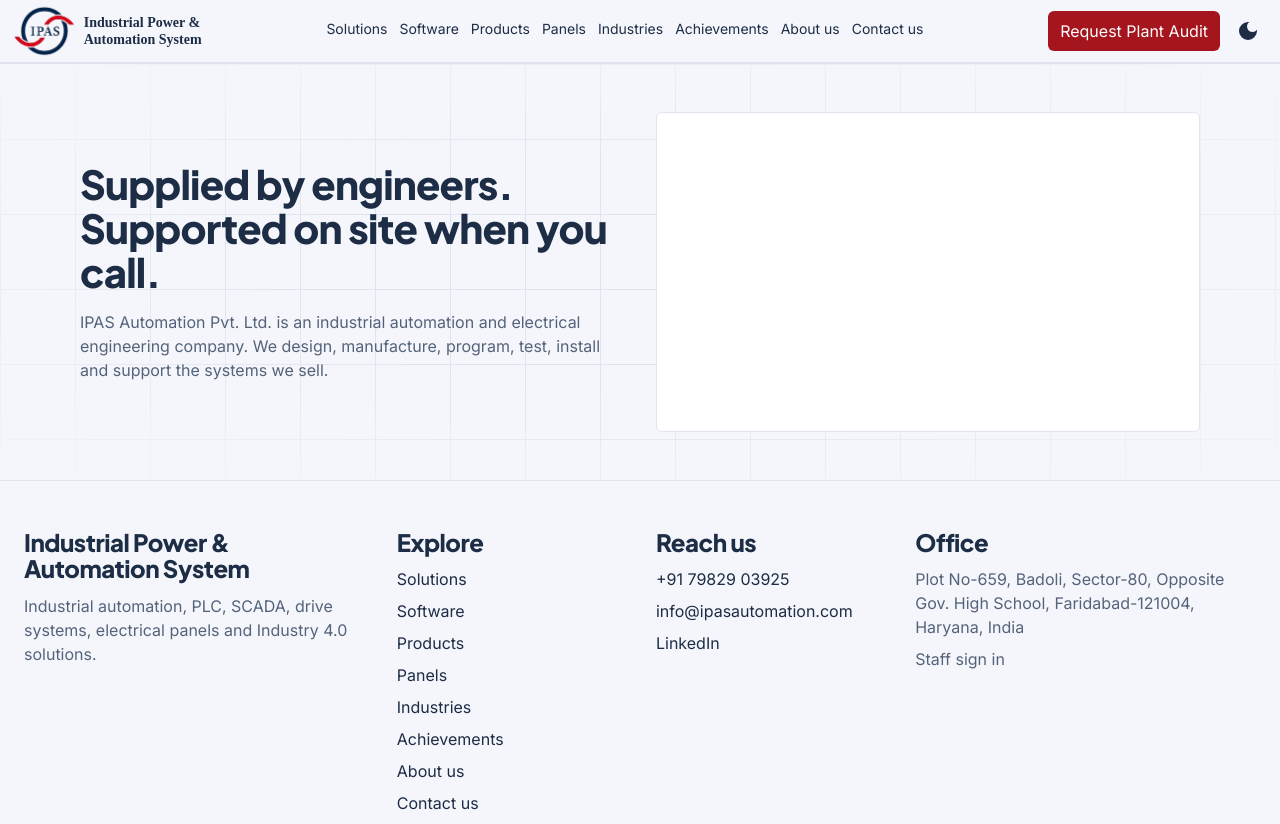
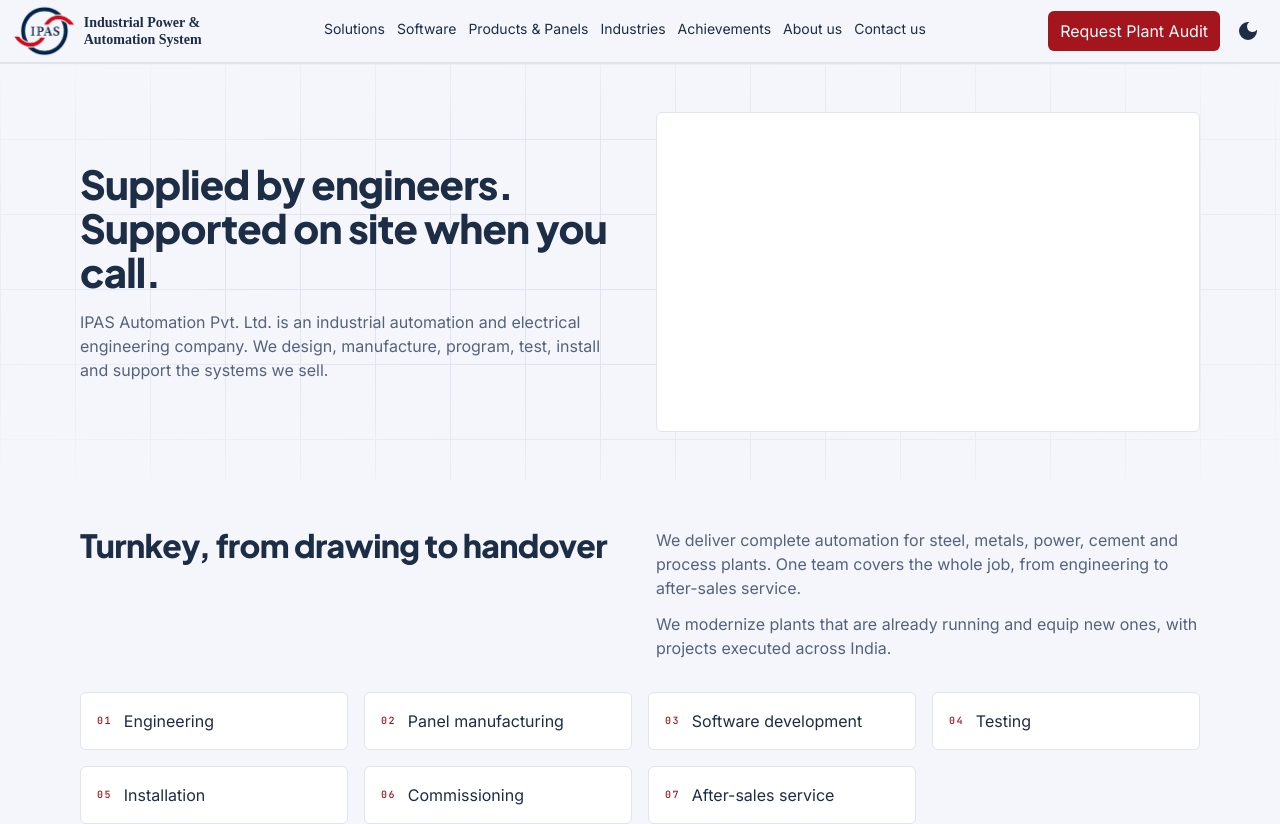
Before and after one commit to shrwn08/ipas-frontend, a React (Vite) app: page /about-us in a window 1280 px wide. Shown: the top 824 px of the page. Built offline with nearby package versions, Linux system fonts and the light colour scheme.

Commit message:
Turnkey  component  added

```diff
--- /dev/null
+++ b/src/components/about-us/TurnkeyDelivery.jsx
@@ -0,0 +1,52 @@
+import React from 'react'
+
+const stages = [
+  "Engineering",
+  "Panel manufacturing",
+  "Software development",
+  "Testing",
+  "Installation",
+  "Commissioning",
+  "After-sales service",
+];
+
+function TurnkeyDelivery() {
+ return (
+    <section className="w-full py-8 md:py-12">
+      <div className="w-full flex flex-col gap-8 px-4 lg:px-20">
+        <div className="w-full grid grid-cols-1 md:grid-cols-2 gap-4 md:gap-8 items-start">
+          <h2 className="text-2xl sm:text-3xl lg:text-4xl font-bold text-left">
+            Turnkey, from drawing to handover
+          </h2>
+          <div className="flex flex-col gap-3">
+            <p className="text-left">
+              We deliver complete automation for steel, metals, power, cement
+              and process plants. One team covers the whole job, from
+              engineering to after-sales service.
+            </p>
+            <p className="text-left">
+              We modernize plants that are already running and equip new ones,
+              with projects executed across India.
+            </p>
+          </div>
+        </div>
+
+        <ol className="w-full grid grid-cols-1 sm:grid-cols-2 lg:grid-cols-4 gap-4">
+          {stages.map((stage, index) => (
+            <li
+              key={stage}
+              className="flex items-center gap-3 p-4 rounded-md border border-(--border) bg-(--card)"
+            >
+              <span className="eyebrow">
+                {String(index + 1).padStart(2, "0")}
+              </span>
+              <span className="text-(--text)">{stage}</span>
+            </li>
+          ))}
+        </ol>
+      </div>
+    </section>
+  );
+}
+
+export default TurnkeyDelivery
--- a/src/components/footer/Footer.jsx
+++ b/src/components/footer/Footer.jsx
@@ -10,12 +10,8 @@
     path: "/software",
   },
   {
-    page: "Products",
-    path: "/products",
-  },
-  {
-    page: "Panels",
-    path: "/panels",
+    page: "Products & Panels",
+    path: "/products&panels",
   },
   {
     page: "Industries",
--- a/src/components/header/Header.jsx
+++ b/src/components/header/Header.jsx
@@ -18,12 +18,8 @@
     path: "/software",
   },
   {
-    page: "Products",
-    path: "/products",
-  },
-  {
-    page: "Panels",
-    path: "/panels",
+    page: "Products & Panels",
+    path: "/products&panels",
   },
   {
     page: "Industries",
--- a/src/pages/Aboutus.jsx
+++ b/src/pages/Aboutus.jsx
@@ -1,4 +1,5 @@
 import AboutHero from "../components/about-us/aboutHero"
+import TurnkeyDelivery from "../components/about-us/TurnkeyDelivery"
 
 
 
@@ -6,6 +7,7 @@
   return (
     <div className="w-full">
         <AboutHero />
+        <TurnkeyDelivery />
     </div>
   )
 }
```
